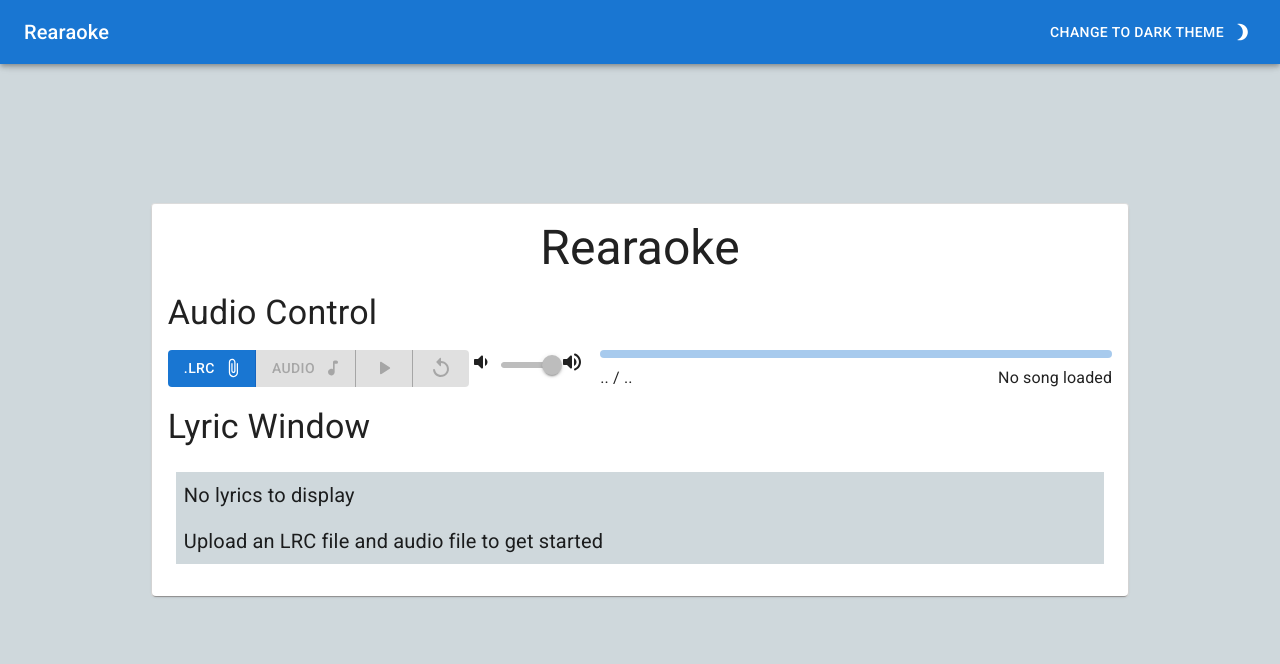
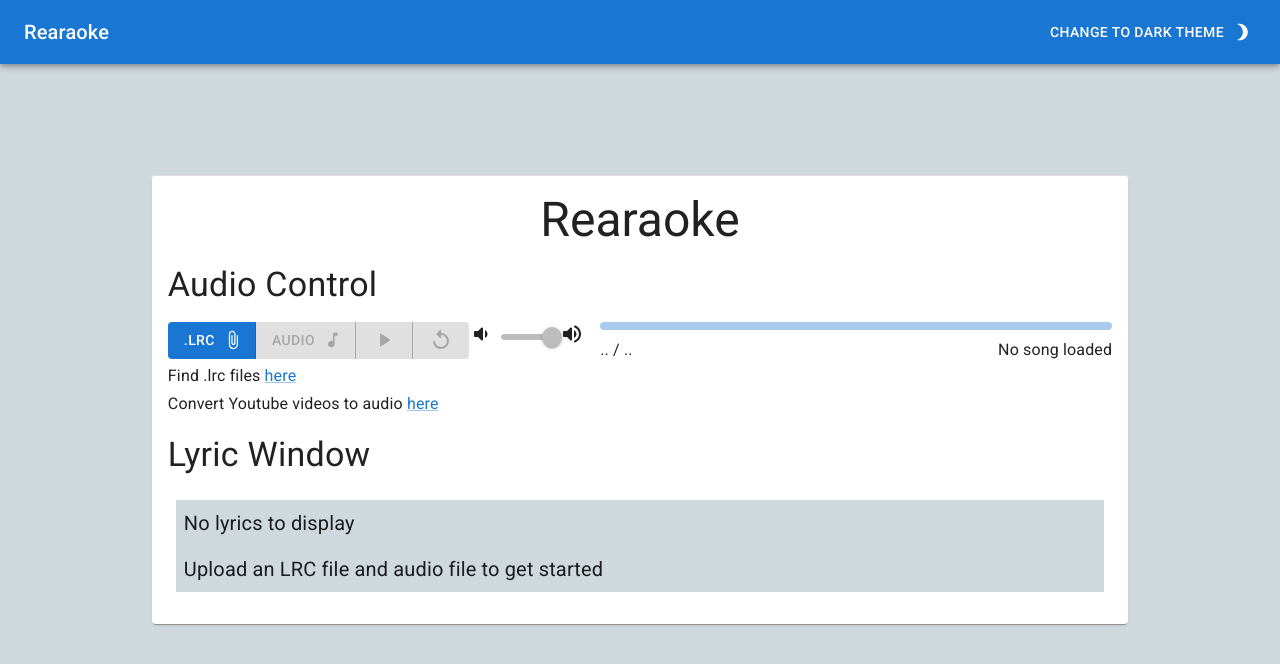
Before and after one commit to nmarklund10/Rearaoke, a React (Create React App) app: page / in a window 1280 px wide. Shown: the top 664 px of the page. Built offline with nearby package versions, Linux system fonts and the light colour scheme.

Commit message:
Add helpful links for lrc and youtube to mp3

```diff
--- a/src/components/KaraokePlayer/KaraokeHolder.jsx
+++ b/src/components/KaraokePlayer/KaraokeHolder.jsx
@@ -1,4 +1,4 @@
-import { Paper, Grid, Card, CardContent, Typography, } from '@mui/material';
+import { Paper, Grid, Card, CardContent, Typography, Link } from '@mui/material';
 import NowPlaying from './NowPlaying';
 import UploadError from './UploadError';
 import AudioProgress from './AudioProgress';
@@ -40,6 +40,8 @@ export default function KaraokeHolder() {
                     <AudioProgress/>
                   </Grid>
                 </Grid>
+                <Typography variant='subtitle1'>Find .lrc files <Link rel='noopener noreferrer' target='_blank' href='https://www.lyricsify.com/'>here</Link></Typography>
+                <Typography variant='subtitle1'>Convert Youtube videos to audio <Link rel='noopener noreferrer' target='_blank' href='https://320ytmp3.com/'>here</Link></Typography>
                 <Typography variant='h4' sx={classes.paddedHeader}>Lyric Window</Typography>
                 <NowPlaying/>
                 <LyricWindow/>
```
